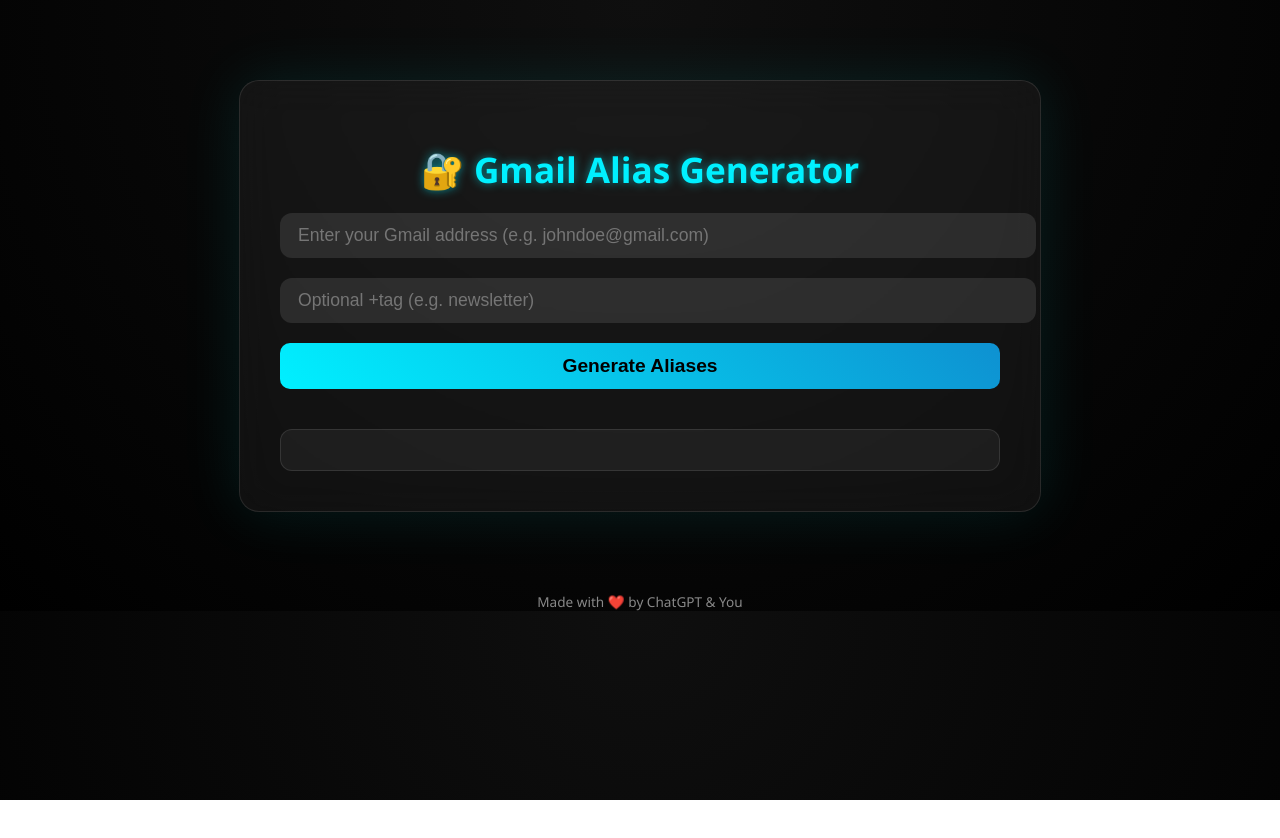
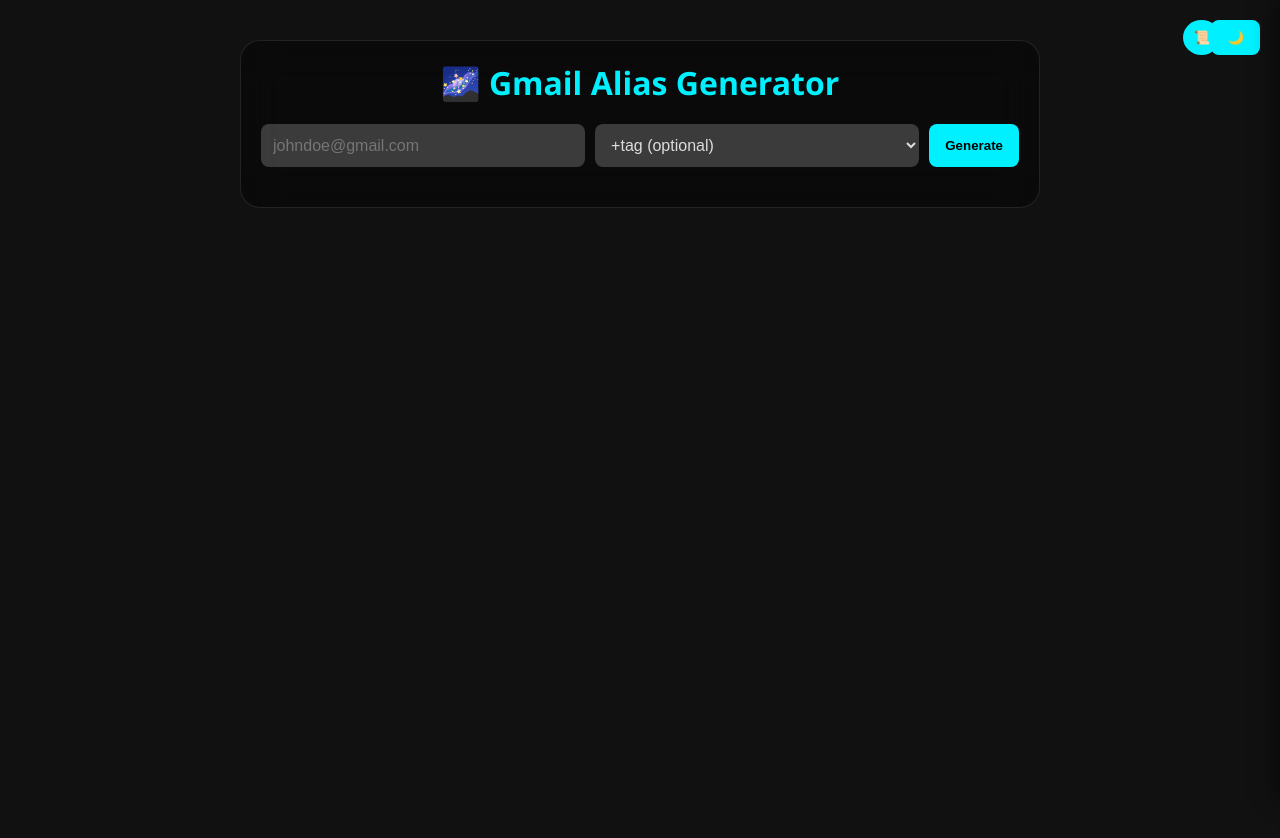
Before and after one commit to ShinChan7x/Gmail-generator, a plain HTML site: page index.html in a window 1280 px wide. Before the commit the page ends 800 px from the top, so only its background shows below. Drawn offline with Linux system fonts and the light colour scheme.

Commit message:
Update index.html

```diff
--- a/index.html
+++ b/index.html
@@ -1,137 +1,195 @@
 <!DOCTYPE html>
 <html lang="en">
 <head>
-  <meta charset="UTF-8" />
-  <meta name="viewport" content="width=device-width, initial-scale=1.0"/>
-  <title>Gmail Alias Generator</title>
+  <meta charset="UTF-8">
+  <meta name="viewport" content="width=device-width, initial-scale=1">
+  <title>Future‑Ready Gmail Alias Generator</title>
   <style>
-    body {
-      margin: 0;
-      font-family: "Segoe UI", sans-serif;
-      background: radial-gradient(circle at top, #0f0f0f, #000000);
-      color: white;
-      overflow-x: hidden;
+    /* Base Styles & Variables */
+    :root {
+      --bg-light: #f4f4f4;
+      --bg-dark: #111;
+      --glass-light: rgba(255,255,255,0.2);
+      --glass-dark: rgba(0,0,0,0.4);
+      --accent: #00f0ff;
     }
+    * { box-sizing: border-box; margin: 0; padding: 0; }
+    body { font-family: "Segoe UI", sans-serif; min-height:100vh; transition: background .3s, color .3s; }
+    body.light { background: var(--bg-light); color: #222; }
+    body.dark { background: var(--bg-dark); color: #ddd; }
 
     .container {
-      max-width: 720px;
-      margin: 80px auto;
-      padding: 40px;
-      background: rgba(255, 255, 255, 0.05);
+      max-width: 800px; margin: 40px auto; padding: 20px;
+      background: var(--glass-dark);
       border-radius: 20px;
       backdrop-filter: blur(20px);
-      box-shadow: 0 0 60px rgba(0, 255, 255, 0.1);
       border: 1px solid rgba(255, 255, 255, 0.1);
     }
 
-    h1 {
-      text-align: center;
-      font-weight: 700;
-      font-size: 2.2rem;
-      margin-bottom: 20px;
-      color: #00f0ff;
-      text-shadow: 0 0 10px #00f0ff88;
+    h1 { font-size: 2rem; text-align: center; margin-bottom: 20px; color: var(--accent); }
+
+    .flex { display: flex; gap: 10px; flex-wrap: wrap; }
+
+    .flex input[type="text"], .flex select {
+      flex: 1; padding: 12px; font-size: 1rem; border-radius: 8px; border: none;
+      background: var(--glass-light);
+      color: inherit;
     }
 
-    input {
-      width: 100%;
-      padding: 12px 18px;
-      font-size: 1.1rem;
-      border-radius: 12px;
-      border: none;
-      margin-bottom: 20px;
-      outline: none;
-      background: rgba(255, 255, 255, 0.1);
-      color: white;
+    button, .alias-copy {
+      padding: 10px 16px; cursor: pointer; border: none; border-radius: 8px;
+      background: var(--accent); color: #000; font-weight: bold;
+      transition: background .3s;
+    }
+    button:hover, .alias-copy:hover { background: #00c2ff; }
+
+    #themeToggle {
+      position: fixed; top: 20px; right: 20px;
     }
 
-    button {
-      width: 100%;
-      background: linear-gradient(45deg, #00f0ff, #0e91d1);
-      border: none;
-      padding: 12px;
-      font-size: 1.2rem;
-      border-radius: 10px;
-      color: #000;
-      font-weight: bold;
-      cursor: pointer;
-      margin-bottom: 20px;
-      transition: 0.3s ease;
+    #aliasList {
+      margin-top: 20px;
+      display: grid; grid-template-columns: 1fr auto;
+      gap: 8px; max-height: 300px; overflow-y: auto;
+    }
+    .alias-item { text-overflow: ellipsis; overflow: hidden; white-space: nowrap; }
+
+    .drawer {
+      position: fixed; right: -320px; top: 0; width: 320px; height: 100%;
+      background: var(--glass-dark); padding: 20px;
+      box-shadow: -5px 0 20px rgba(0,0,0,0.5);
+      transition: right .3s;
+      overflow-y: auto;
+    }
+    .drawer.open { right: 0; }
+
+    .drawer-toggle {
+      position: fixed; top: 20px; right: 60px;
+      background: var(--accent); padding: 10px; border-radius: 50%;
     }
 
-    button:hover {
-      background: linear-gradient(45deg, #00ffbd, #00c2ff);
+    .history-item { padding: 6px 0; border-bottom: 1px solid rgba(255,255,255,0.1); }
+    .export-btns { margin-top: 10px; display: flex; gap: 8px; }
+  </style>
+</head>
+<body class="dark">
+  <button id="themeToggle">🌙</button>
+  <button class="drawer-toggle">📜</button>
+
+  <div class="container">
+    <h1>🌌 Gmail Alias Generator</h1>
+    <div class="flex">
+      <input type="text" id="email" placeholder="johndoe@gmail.com">
+      <select id="tagSelect">
+        <option value="">+tag (optional)</option>
+        <option value="newsletter">newsletter</option>
+        <option value="shopping">shopping</option>
+        <option value="banking">banking</option>
+      </select>
+      <button onclick="generate()">Generate</button>
+    </div>
+    <div id="aliasList"></div>
+  </div>
+
+  <div class="drawer" id="historyDrawer">
+    <h2>History</h2>
+    <div id="historyList"></div>
+    <div class="export-btns">
+      <button onclick="exportHistory('csv')">Export CSV</button>
+      <button onclick="exportHistory('json')">Export JSON</button>
+    </div>
+  </div>
+
+  <script>
+    let history = JSON.parse(localStorage.getItem('aliasHist') || '[]');
+
+    function toggleTheme() {
+      const body = document.body;
+      body.classList.toggle('dark');
+      body.classList.toggle('light');
+      document.body.classList.contains('dark') ? themeButton.textContent = '🌙' : themeButton.textContent = '🌞';
     }
 
-    .output {
-      margin-top: 20px;
-      font-size: 0.95rem;
-      white-space: pre-wrap;
-      background: rgba(255,255,255,0.05);
-      padding: 20px;
-      border-radius: 12px;
-      max-height: 400px;
-      overflow-y: auto;
-      border: 1px solid rgba(255, 255, 255, 0.1);
+    function toggleDrawer() {
+      document.getElementById('historyDrawer').classList.toggle('open');
+      renderHistory();
     }
 
-    .footer {
-      text-align: center;
-      font-size: 0.85rem;
-      margin-top: 40px;
-      color: #888;
-    }
-  </style>
-</head>
-<body>
-  <div class="container">
-    <h1>🔐 Gmail Alias Generator</h1>
-    <input type="text" id="emailInput" placeholder="Enter your Gmail address (e.g. johndoe@gmail.com)" />
-    <input type="text" id="tagInput" placeholder="Optional +tag (e.g. newsletter)" />
-    <button onclick="generateAliases()">Generate Aliases</button>
-    <div class="output" id="aliasOutput"></div>
-  </div>
-  <div class="footer">Made with ❤️ by ChatGPT & You</div>
+    function generate() {
+      const email = document.getElementById('email').value.trim();
+      const tag = document.getElementById('tagSelect').value;
+      const out = document.getElementById('aliasList');
+      out.innerHTML = '';
+      if (!email.endsWith('@gmail.com')) return alert('Valid Gmail needed');
 
-  <script>
-    function generateAliases() {
-      const email = document.getElementById("emailInput").value.trim();
-      const tag = document.getElementById("tagInput").value.trim();
-      const output = document.getElementById("aliasOutput");
-      output.innerHTML = '';
+      const user = email.split('@')[0];
+      const domains = ['@gmail.com'];
+      const variants = new Set();
 
-      if (!email.includes('@gmail.com')) {
-        output.innerHTML = 'Please enter a valid Gmail address.';
-        return;
+      function dotVariants(str) {
+        const n = str.length-1;
+        for (let m=0;m<Math.min(512, 1<<n);m++) {
+          let s='', b=m.toString(2).padStart(n,'0');
+          for (let i=0;i<str.length;i++) {
+            s+=str[i];
+            if (i<n && b[i]==='1') s+='.';
+          }
+          variants.add(s);
+        }
       }
 
-      const [user, domain] = email.split('@');
-      const aliases = new Set();
+      dotVariants(user);
 
-      function insertDots(str) {
-        const results = new Set();
-        const total = Math.pow(2, str.length - 1);
-        for (let i = 0; i < total; i++) {
-          let bin = i.toString(2).padStart(str.length - 1, '0');
-          let result = '';
-          for (let j = 0; j < str.length; j++) {
-            result += str[j];
-            if (j < str.length - 1 && bin[j] === '1') result += '.';
-          }
-          results.add(result);
-        }
-        return results;
+      for (let v of variants) {
+        let a = v + (tag ? '+'+tag : '') + domains[0];
+        const div = document.createElement('div');
+        div.className='alias-item';
+        div.textContent = a;
+        const copyBtn = document.createElement('button');
+        copyBtn.className='alias-copy';
+        copyBtn.textContent = '📋';
+        copyBtn.onclick = ()=>navigator.clipboard.writeText(a);
+        out.append(div, copyBtn);
       }
 
-      const dotted = insertDots(user);
-      dotted.forEach(variant => {
-        let alias = `${variant}@${domain}`;
-        if (tag) alias = `${variant}+${tag}@${domain}`;
-        aliases.add(alias);
+      // save history
+      history.unshift({ email, tag, time: new Date().toISOString() });
+      if (history.length > 20) history.pop();
+      localStorage.setItem('aliasHist', JSON.stringify(history));
+    }
+
+    function renderHistory() {
+      const list = document.getElementById('historyList');
+      list.innerHTML = '';
+      history.forEach(h=>{
+        const p = document.createElement('div');
+        p.className='history-item';
+        p.textContent = `${h.email} +${h.tag} @ ${new Date(h.time).toLocaleString()}`;
+        list.append(p);
       });
+    }
 
-      output.innerHTML = Array.from(aliases).slice(0, 100).join('\n');
+    function exportHistory(type) {
+      let data = '';
+      if (type==='csv') {
+        data = 'Email,Tag,Time\n' + history.map(h=>`${h.email},${h.tag},${h.time}`).join('\n');
+        download(data, 'history.csv','text/csv');
+      } else {
+        data = JSON.stringify(history, null, 2);
+        download(data, 'history.json','application/json');
+      }
     }
+
+    function download(content, fname, type) {
+      const a = document.createElement('a');
+      a.href = URL.createObjectURL(new Blob([content], { type }));
+      a.download = fname;
+      a.click();
+    }
+
+    const themeButton = document.getElementById('themeToggle');
+    themeButton.onclick = toggleTheme;
+    document.querySelector('.drawer-toggle').onclick = toggleDrawer;
   </script>
 </body>
 </html>
```
